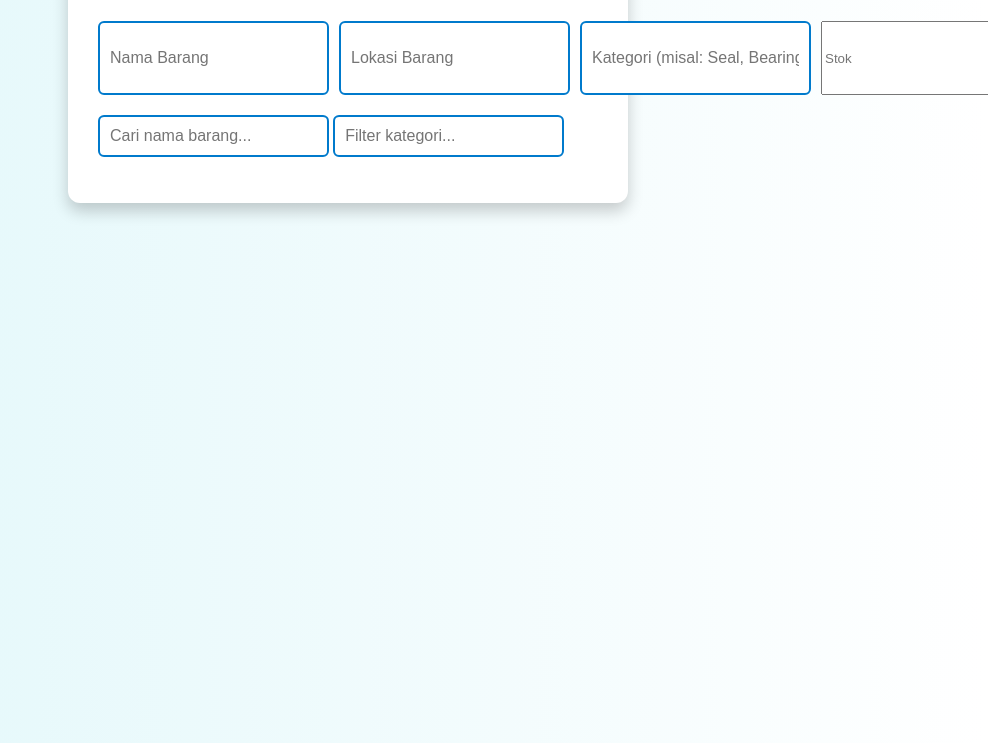
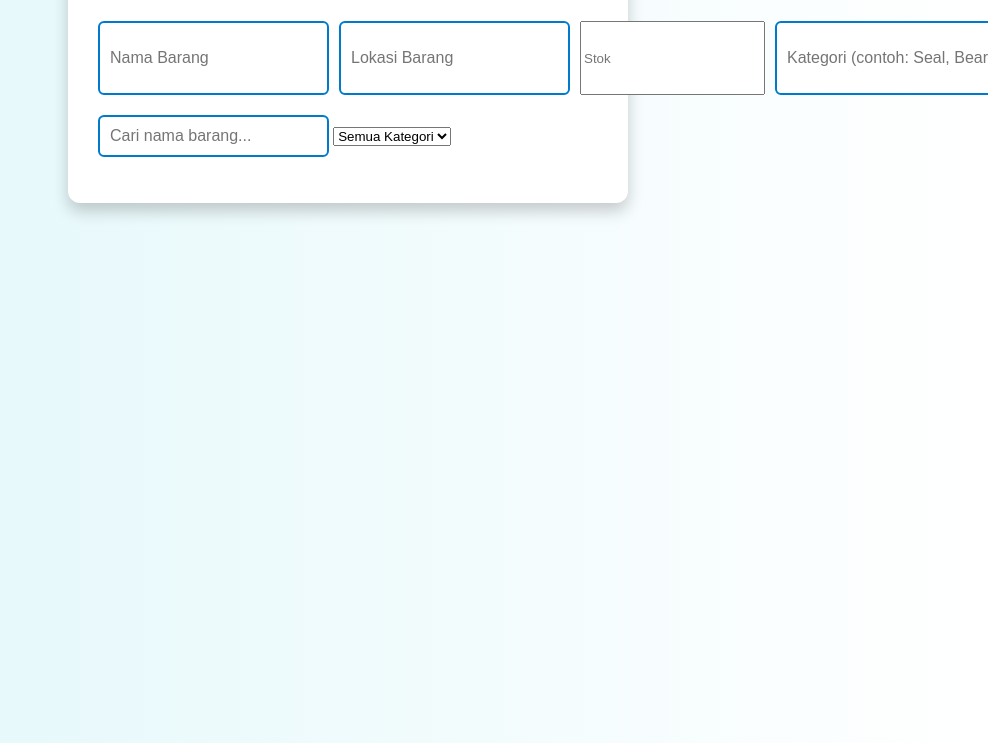
Before and after one commit to fadlyjulfi/Items-Inventory, a plain HTML site: page index.html in a window 1280 px wide. Shown: the part 137-880 px from the top of the page, without its empty margins (292-1280 px from the left). Drawn offline with Linux system fonts and the light colour scheme.

Commit message:
Update index.html

```diff
--- a/index.html
+++ b/index.html
@@ -1,8 +1,8 @@
 <!DOCTYPE html>
 <html lang="id">
 <head>
-  <meta charset="UTF-8">
-    <meta name="viewport" content="width=device-width, initial-scale=1.0">
+  <meta charset="UTF-8" />
+  <meta name="viewport" content="width=device-width, initial-scale=1.0"/>
   <title>Stok Barang</title>
   <link rel="stylesheet" href="style.css">
 </head>
@@ -13,13 +13,18 @@
     <form id="item-form">
       <input type="text" id="item-nama" placeholder="Nama Barang" required />
       <input type="text" id="item-lokasi" placeholder="Lokasi Barang" required />
-                               <input type="text" id="item-kategori" placeholder="Kategori (misal: Seal, Bearing)" required />
       <input type="number" id="item-stok" placeholder="Stok" required />
+      <input type="text" id="item-kategori" placeholder="Kategori (contoh: Seal, Bearing)" required />
       <button type="submit">Tambah / Simpan</button>
     </form>
 
     <input type="text" id="search" placeholder="Cari nama barang...">
-                                                   <input type="text" id="filter-kategori" placeholder="Filter kategori...">
+    <select id="filter-kategori">
+      <option value="">Semua Kategori</option>
+      <option value="Seal">Seal</option>
+      <option value="Bearing">Bearing</option>
+    </select>
+
     <ul id="item-list"></ul>
   </div>
 
```
Lines whose indentation alone changed are shown as unchanged.
